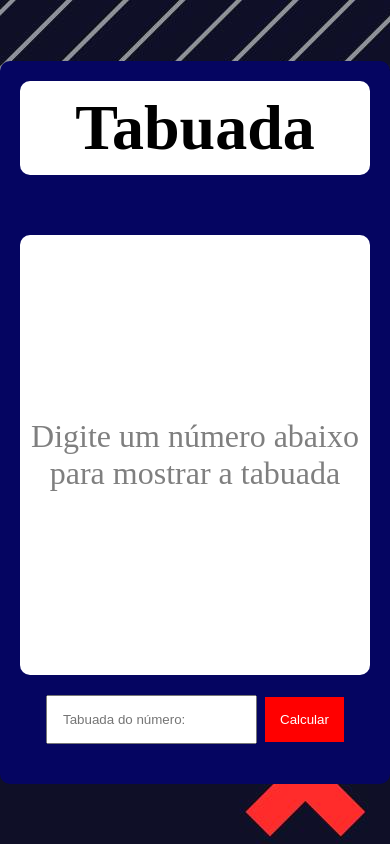
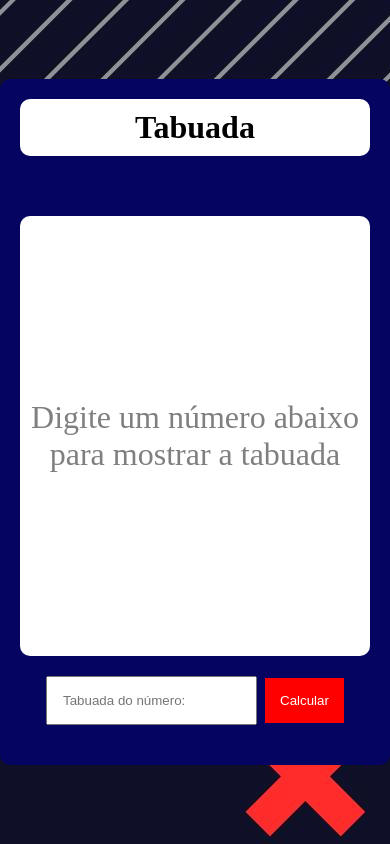
Before and after one commit to vicctorneve/Tabuada, a plain HTML site: page index.html in a window 390 px wide. Drawn offline with Linux system fonts and the light colour scheme.

Commit message:
media query

```diff
--- a/css/style.css
+++ b/css/style.css
@@ -4,6 +4,7 @@
    box-sizing: border-box;
 }
 body{
+   overflow: hidden;
    width: 100vw;
    height: 100vh;
    display: flex;
@@ -18,6 +19,11 @@ h1{
    padding: 10px;
    background-color: white;
    border-radius: 10px;
+}
+@media (max-width:430px) {
+   h1{
+      font-size: 1em;
+   }
 }
 .container-tabuada{
    text-align: center;
@@ -59,7 +65,6 @@ button{
 button:hover{
    background-color: rgb(240, 38, 38);
 }
-
 @keyframes flashing{
    50%{opacity: 50%;}
    100%{opacity: 100%;}
```
